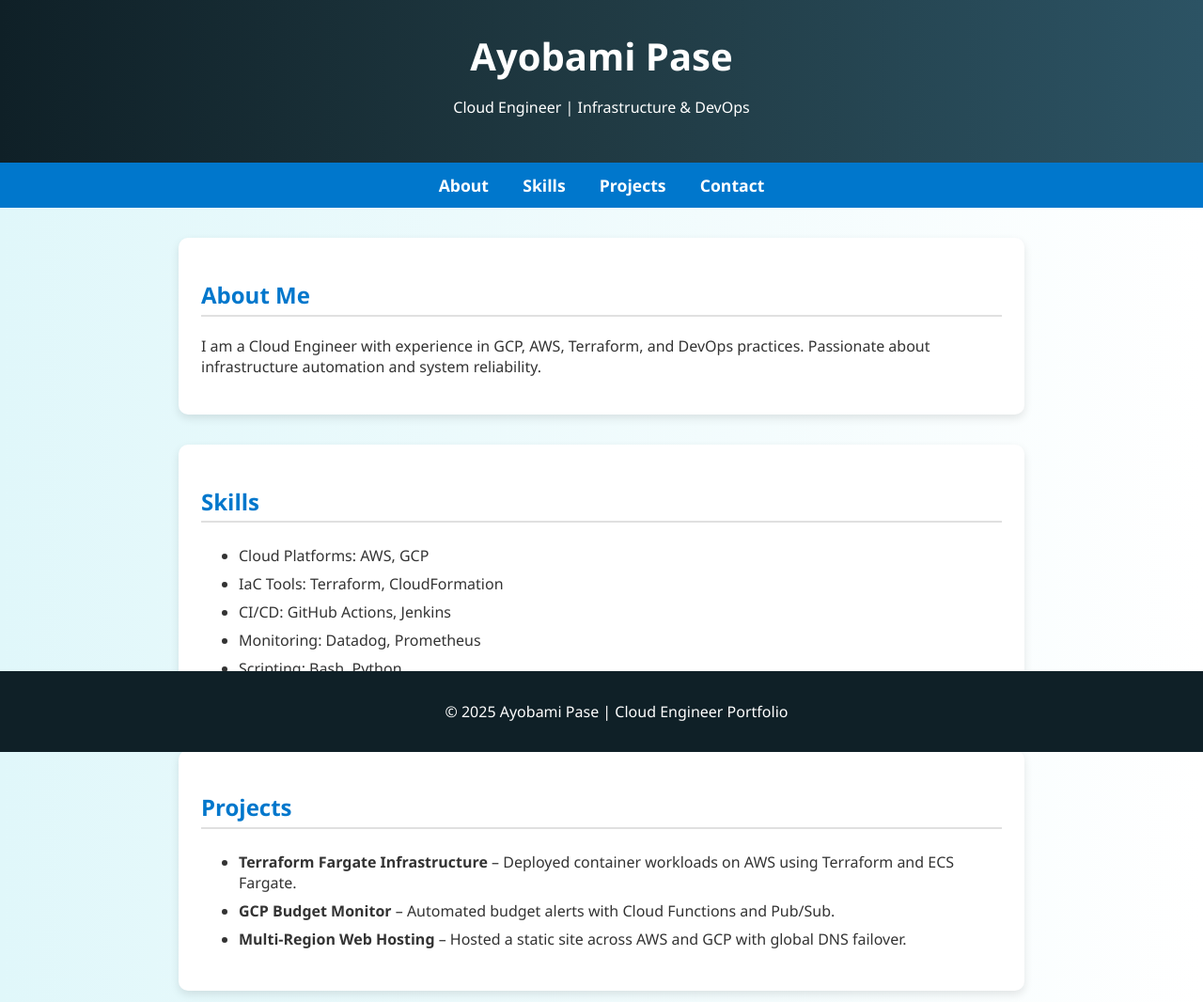
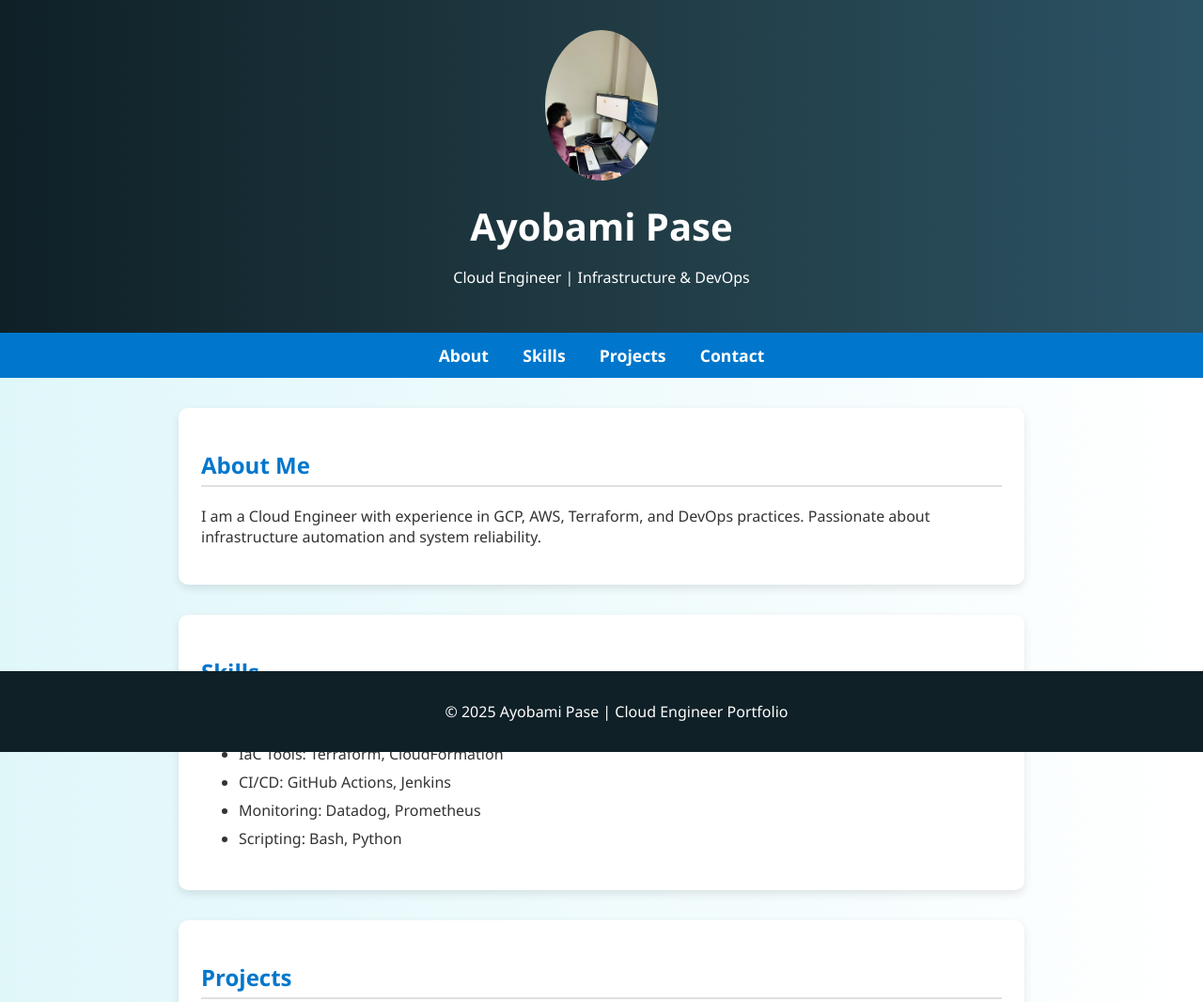
Before and after one commit to apaseay/Cloud_Portfolio, a plain HTML site: page index.html in a window 1280 px wide. Shown: the top 1066 px of the page at 94% size. Drawn offline with Linux system fonts and the light colour scheme.

Commit message:
added profile image

```diff
--- a/index.html
+++ b/index.html
@@ -82,10 +82,11 @@
   </style>
 </head>
 <body>
-  <header>
-    <h1>Ayobami Pase</h1>
-    <p>Cloud Engineer | Infrastructure & DevOps</p>
-  </header>
+    <header>
+        <img src="profile.jpg" alt="Ayobami Pase" style="width: 120px; border-radius: 50%; margin-bottom: 1rem;" />
+        <h1>Ayobami Pase</h1>
+        <p>Cloud Engineer | Infrastructure & DevOps</p>
+      </header>
 
   <nav>
     <a href="#about">About</a>
```
Also changed, not shown: profile.jpg (added).
